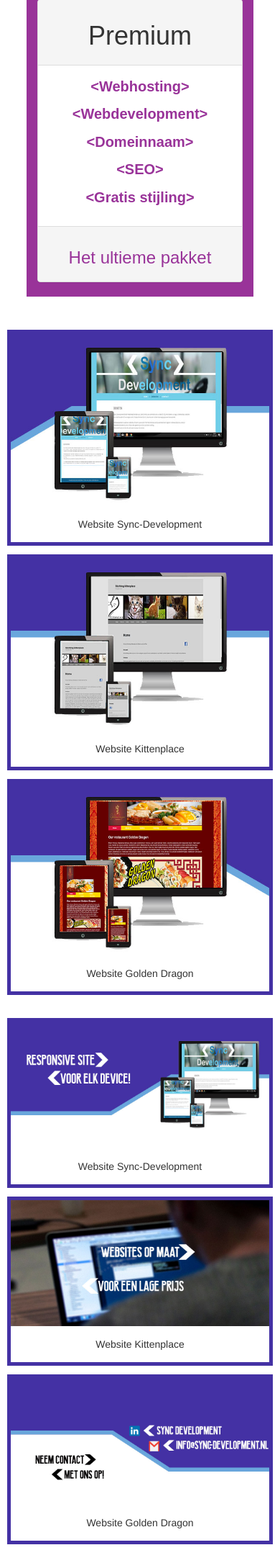
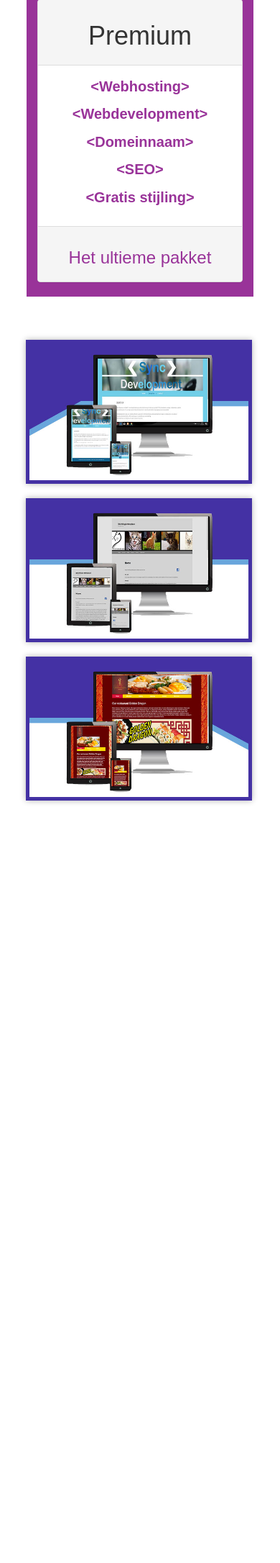
Before and after one commit to Sync-Development/Sync-Development, a PHP site: page /diensten.html in a window 390 px wide. Shown: the part 1244-3415 px from the top of the page at 72% size. After the commit the page ends 2360 px from the top, so only its background shows below. Run offline with PHP 8.4, Linux system fonts and the light colour scheme; some libraries are stand-ins or nearby versions.

Commit message:
Gallerij
Nieuw idee voor de gallerij waardoor de image wordt vergroot en het er strakker uitziet, ook is alles al responsive op ipad na

```diff
--- a/contact.html
+++ b/contact.html
@@ -80,8 +80,9 @@ function filterFunction() {
         }
     }
 }
+
 </script>
-    </div>
+
  <div id="wrapper2">
 
 <form name="contactform" method="post" action="send_form_email.php">
--- a/diensten.html
+++ b/diensten.html
@@ -153,75 +153,47 @@ function filterFunction() {
 
     </div>
     </div>
+
+
+
+<div id="wrapper-3">
 <div id="container">
 
-<div class="responsive">
-  <div class="gallery">
-    <a target="_blank" href="images/Gallerij-1.jpg">
-      <img src="images/Gallerij-1.jpg" alt="Sync-Development" width="600" height="400">
+    <a class="lightbox" href="#Sync">
+      <img src="images/Gallerij-1.jpg"/>
     </a>
-    <div class="desc">Website Sync-Development</div>
-  </div>
-</div>
 
 
-<div class="responsive">
-  <div class="gallery">
-    <a target="_blank" href="images/Gallerij-2.jpg">
-      <img src="images/Gallerij-2.jpg" alt="Kittenplace" width="600" height="400">
+    <a class="lightbox" href="#Kat">
+      <img src="images/Gallerij-2.jpg"/>
     </a>
-    <div class="desc">Website Kittenplace</div>
-  </div>
-</div>
 
-<div class="responsive">
-  <div class="gallery">
-    <a target="_blank" href="images/Gallerij-4.jpg">
-      <img src="images/Gallerij-4.jpg" alt="Golden Dragon" width="600" height="400">
+
+    <a class="lightbox" href="#Dragon">
+   <img src="images/Gallerij-4.jpg" />
     </a>
-    <div class="desc">Website Golden Dragon</div>
-  </div>
+
+
 </div>
 </div>
 
+<br>
 
-<div class="clearfix"></div>
-    <br>
-
-<div id="container">
-
-<div class="responsive">
-  <div class="gallery">
-    <a target="_blank" href="images/Gallerij-1.jpg">
-      <img src="images/Banner%201.jpg" alt="Sync-Development" width="600" height="400">
-    </a>
-    <div class="desc">Website Sync-Development</div>
-  </div>
+<div class="lightbox-target" id="Sync">
+   <img src="images/Gallerij-1.jpg"/>
+   <a class="lightbox-close" href="#"></a>
 </div>
 
-
-<div class="responsive">
-  <div class="gallery">
-    <a target="_blank" href="images/Gallerij-2.jpg">
-      <img src="images/Banner%202.jpg" alt="Kittenplace" width="600" height="400">
-    </a>
-    <div class="desc">Website Kittenplace</div>
-  </div>
+<div class="lightbox-target" id="Kat">
+   <img src="images/Gallerij-2.jpg"/>
+   <a class="lightbox-close" href="#"></a>
 </div>
 
-<div class="responsive">
-  <div class="gallery">
-    <a target="_blank" href="images/Gallerij-4.jpg">
-      <img src="images/Banner%203%20(2).jpg" alt="Golden Dragon" width="600" height="400">
-    </a>
-    <div class="desc">Website Golden Dragon</div>
-  </div>
+<div class="lightbox-target" id="Dragon">
+   <img src="images/Gallerij-4.jpg"/>
+    <p> Website Golden Dragon!</p>
+   <a class="lightbox-close" href="#"></a>
 </div>
-</div>
-
-
-<div class="clearfix"></div>
-<br>
 
 <div class="footer-top">
         <div class="container">
--- a/landscape.css
+++ b/landscape.css
@@ -57,7 +57,7 @@ carousel.less:193
     margin: 1px;
     text-indent: -999px;
     cursor: pointer;
-    background-color: #000\9;
+    background-color: #0009;
     background-color: blue;
     border: 1px solid navy;
     border-radius: 10px;
@@ -105,55 +105,131 @@ carousel.less:193
     background-color: #993399;
 }
 
-div.gallery {
-    border: 5px solid #4431a4;
-}
-
-div.gallery:hover {
-    border: 5px solid #6ba6da;
-}
-
-div.gallery img {
-    width: 100%;
-    height: auto;
-}
-
-div.desc {
-    padding: 15px;
-    text-align: center;
-}
-
-* {
-    box-sizing: border-box;
-}
-
-.responsive {
-    padding: 0 10px;
-    float: left;
-    width: 29.99999%;
-    align-content: center;
-}
-
-@media only screen and (max-width: 700px){
-    .responsive {
-        width: 49.99999%;
-        margin: 6px 0;
-    }
-}
-
-@media only screen and (max-width: 500px){
-    .responsive {
-        width: 100%;
-    }
-}
-
-.clearfix:after {
-    content: "";
-    display: table;
-    clear: both;
-}
-
 
 #container{
     margin-left: 9%;
 }
+
+
+
+/* Styles the thumbnail */
+
+a.lightbox img {
+height: 250px;
+border: 5px solid #4431a4;
+box-shadow: 0px 0px 8px rgba(0,0,0,.3);
+margin: 20px 20px 20px 20px;
+}
+
+a.lightbox img:hover {
+height: 250px;
+border: 5px solid #6ba6da;
+box-shadow: 0px 0px 8px rgba(0,0,0,.3);
+margin: 20px 20px 20px 20px;
+}
+
+/* Styles the lightbox, removes it from sight and adds the fade-in transition */
+
+.lightbox-target {
+position: fixed;
+top: -100%;
+width: 100%;
+background: rgba(0,0,0,.7);
+width: 100%;
+opacity: 0;
+-webkit-transition: opacity .5s ease-in-out;
+-moz-transition: opacity .5s ease-in-out;
+-o-transition: opacity .5s ease-in-out;
+transition: opacity .5s ease-in-out;
+overflow: hidden;
+}
+
+/* Styles the lightbox image, centers it vertically and horizontally, adds the zoom-in transition and makes it responsive using a combination of margin and absolute positioning */
+
+.lightbox-target img {
+margin: auto;
+position: absolute;
+top: 0;
+left:0;
+right:0;
+bottom: 0;
+max-height: 0%;
+max-width: 0%;
+border: 3px solid white;
+box-shadow: 0px 0px 8px rgba(0,0,0,.3);
+box-sizing: border-box;
+-webkit-transition: .5s ease-in-out;
+-moz-transition: .5s ease-in-out;
+-o-transition: .5s ease-in-out;
+transition: .5s ease-in-out;
+}
+
+/* Styles the close link, adds the slide down transition */
+
+a.lightbox-close {
+display: block;
+width:50px;
+height:50px;
+box-sizing: border-box;
+background: white;
+color: black;
+text-decoration: none;
+position: absolute;
+top: -80px;
+right: 0;
+-webkit-transition: .5s ease-in-out;
+-moz-transition: .5s ease-in-out;
+-o-transition: .5s ease-in-out;
+transition: .5s ease-in-out;
+}
+
+/* Provides part of the "X" to eliminate an image from the close link */
+
+a.lightbox-close:before {
+content: "";
+display: block;
+height: 30px;
+width: 1px;
+background: black;
+position: absolute;
+left: 26px;
+top:10px;
+-webkit-transform:rotate(45deg);
+-moz-transform:rotate(45deg);
+-o-transform:rotate(45deg);
+transform:rotate(45deg);
+}
+
+/* Provides part of the "X" to eliminate an image from the close link */
+
+a.lightbox-close:after {
+content: "";
+display: block;
+height: 30px;
+width: 1px;
+background: black;
+position: absolute;
+left: 26px;
+top:10px;
+-webkit-transform:rotate(-45deg);
+-moz-transform:rotate(-45deg);
+-o-transform:rotate(-45deg);
+transform:rotate(-45deg);
+}
+
+/* Uses the :target pseudo-class to perform the animations upon clicking the .lightbox-target anchor */
+
+.lightbox-target:target {
+opacity: 1;
+top: 0;
+bottom: 0;
+}
+
+.lightbox-target:target img {
+max-height: 100%;
+max-width: 100%;
+}
+
+.lightbox-target:target a.lightbox-close {
+top: 0px;
+}
--- a/mobile.css
+++ b/mobile.css
@@ -34,3 +34,34 @@
 #container{
     margin-left: 0%;
 }
+
+a.lightbox img {
+height: 200px;
+border: 5px solid #4431a4;
+box-shadow: 0px 0px 8px rgba(0,0,0,.3);
+width: 95%;
+margin: 0 auto;
+margin-left: 2%;
+margin-top: 20px;
+}
+
+a.lightbox img:hover {
+height: 200px;
+border: 5px solid #6ba6da;
+box-shadow: 0px 0px 8px rgba(0,0,0,.3);
+width: 95%;
+margin: 0 auto;
+margin-left: 2%;
+margin-top: 20px;
+}
+
+.lightbox-target:target a.lightbox-close {
+top: 10;
+right: 20%;
+}
+
+#wrapper-3{
+     width: 85%;
+    margin: 0 auto;
+
+}
```
